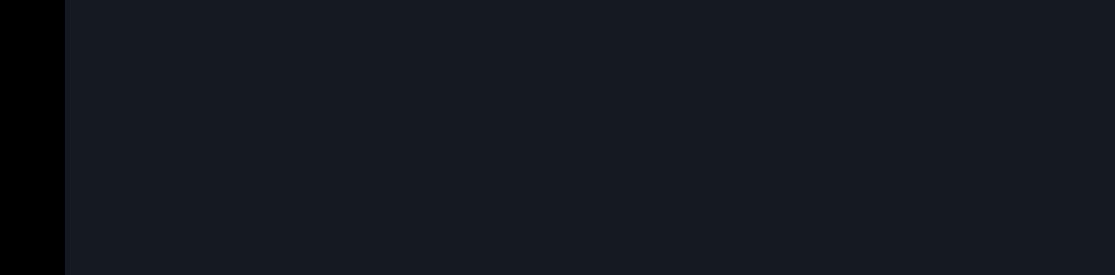
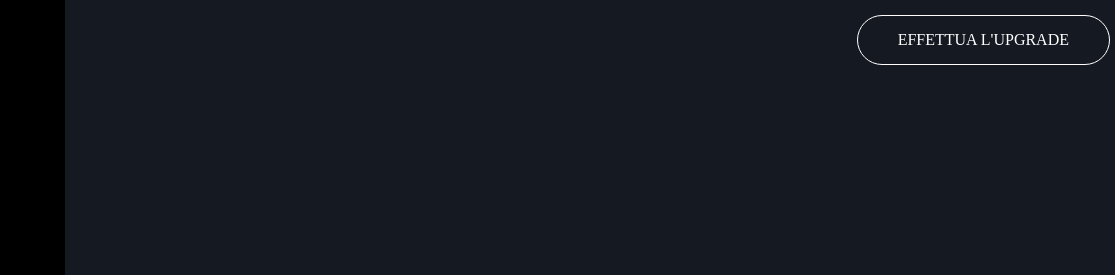
Before and after one commit to FrancescoBuonomoWork/html-css-spotifyweb, a plain HTML site: page index.html in a window 1280 px wide. Shown: the top 275 px of the page, 165-1280 px from the left. Drawn offline with Linux system fonts and the light colour scheme.

Commit message:
add upgrade button

```diff
--- a/css/style.css
+++ b/css/style.css
@@ -194,6 +194,31 @@ figure > img {
     flex-grow: 1;
     background-color: var(--dark-blue);
 }
+.container-external{
+    height: 100%;
+    position: relative;
+}
+.container-top{
+    height: 80px;
+    width: 100%;
+    position: absolute;
+    top: 0;
+    left: 0;
+    display: flex;
+    align-items: center;
+    justify-content: end;
+
+}
+.upgrade {
+    border-radius: 50px;
+    border: 1px solid white;
+    text-transform: uppercase;
+    /* line-height: 45px; */
+    padding: 15px 40px;
+    margin-right: 5px;
+}
+
+
 
 /* Player  */
 .player{
--- a/index.html
+++ b/index.html
@@ -74,6 +74,15 @@
             <!-- fine aside  -->
 
             <div class="app-content">
+                <div class="container-external">
+                    <div class="container-top">
+                        <a class="button upgrade">Effettua l'Upgrade</a>
+
+                    </div>
+                    <div>
+
+                    </div>
+                </div>
 
             </div>
         </main>
```
